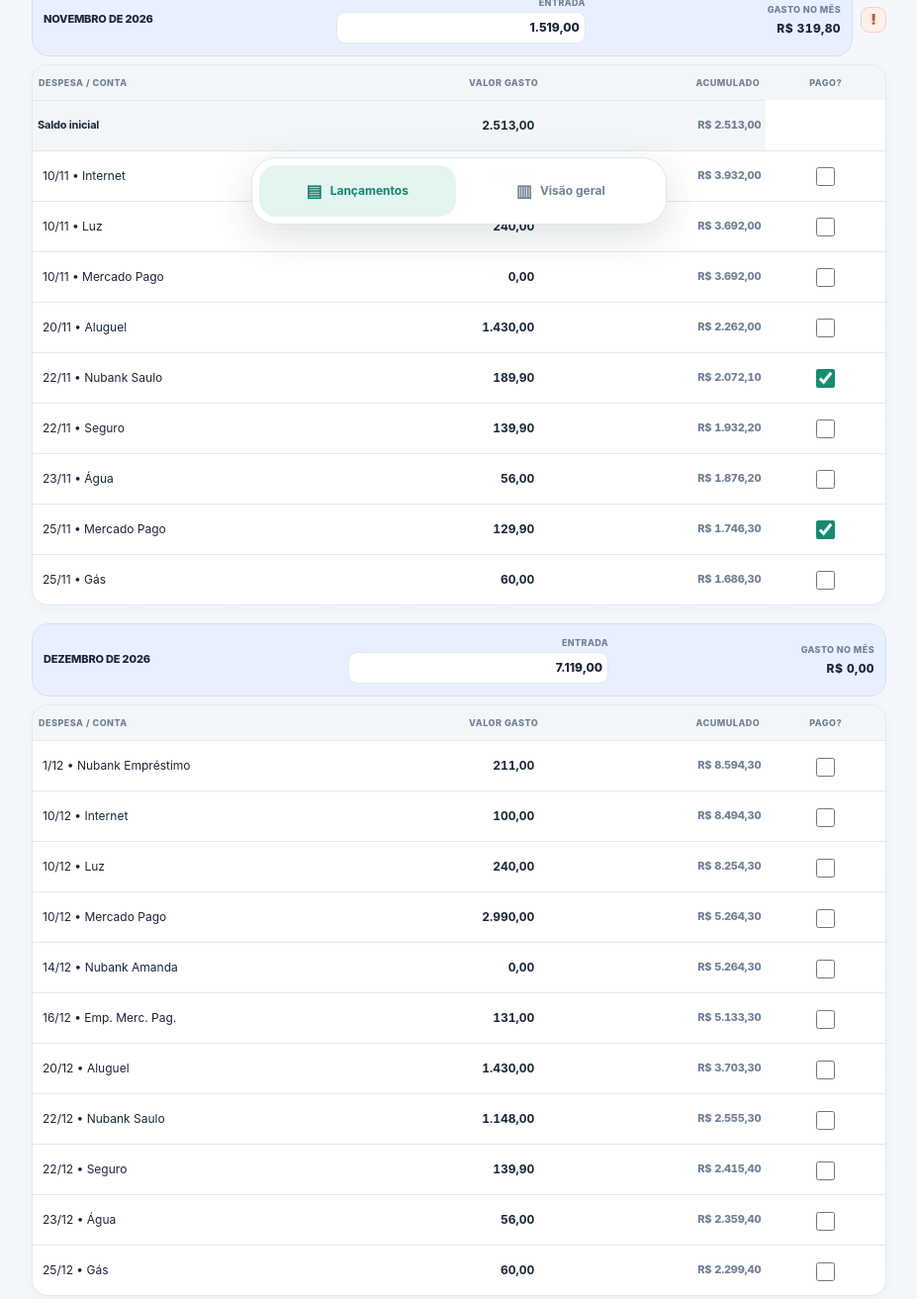
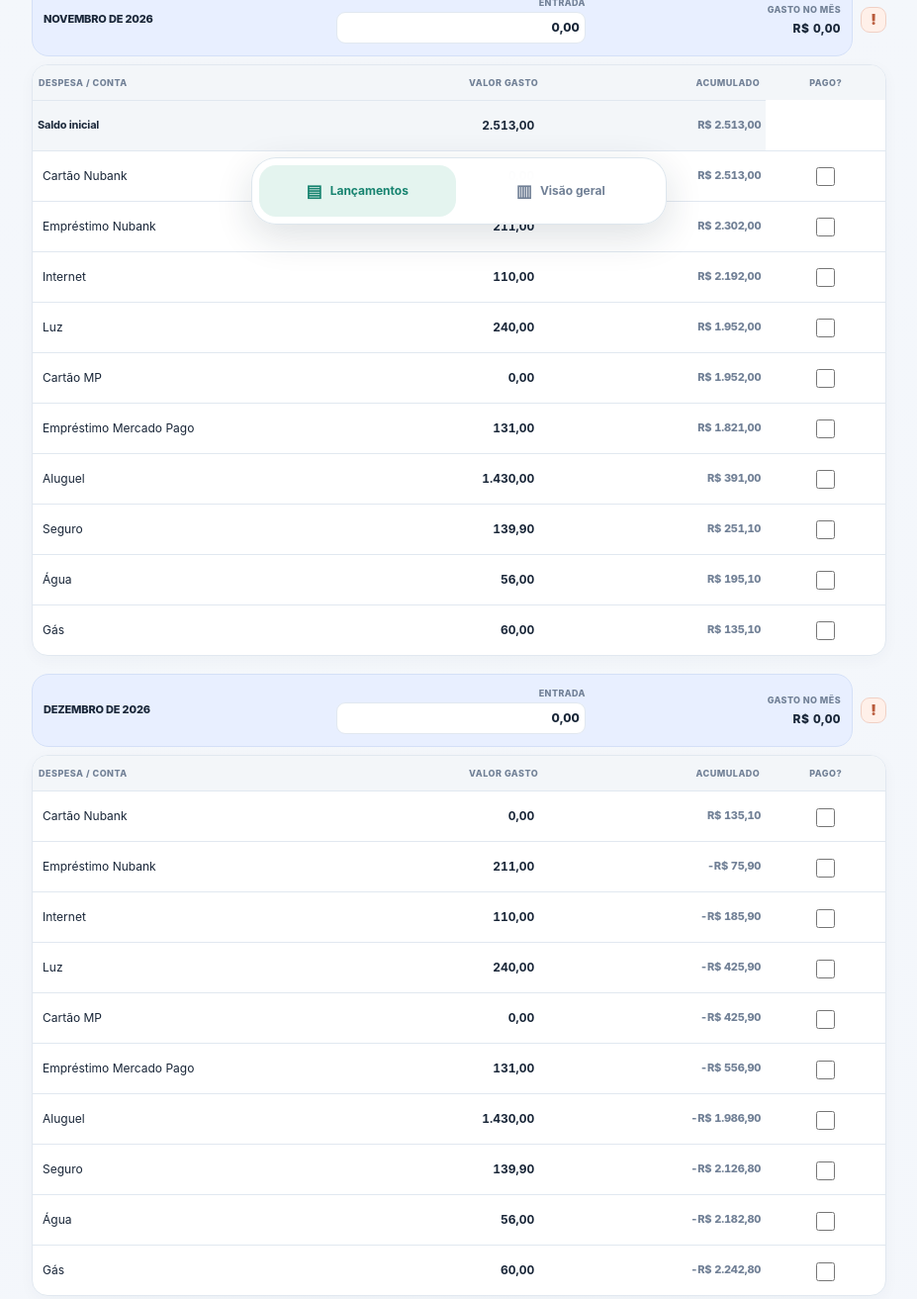
Before and after one commit to sauloobarboza/meu-controle-financeiros, a plain HTML site: page index.html in a window 1280 px wide. Shown: the part 561-1874 px from the top of the page at 99% size, without its empty margins (176-1103 px from the left). Drawn offline with Linux system fonts and the light colour scheme.

Commit message:
Substituir lançamentos por contas fixas até junho de 2027

```diff
--- a/index.html
+++ b/index.html
@@ -77,36 +77,30 @@ function money(v){let s=String(v||'').trim().replace(/[R$\s]/g,'');if(!s)return
 function esc(s){return String(s??'').replace(/[&<>"']/g,c=>({'&':'&amp;','<':'&lt;','>':'&gt;','"':'&quot;',"'":'&#39;'}[c]))}
 function defaultData(){return{initial:2500,months:[{id:'demo-nov-2026',key:'2026-11',label:'Novembro de 2026',income:5000,rows:[{id:uid(),name:'Aluguel',expense:1200},{id:uid(),name:'Mercado',expense:850},{id:uid(),name:'Internet',expense:160},{id:uid(),name:'Água',expense:90}]},{id:'demo-dec-2026',key:'2026-12',label:'Dezembro de 2026',income:4800,rows:[{id:uid(),name:'Aluguel',expense:1450},{id:uid(),name:'Mercado',expense:900},{id:uid(),name:'Internet',expense:180},{id:uid(),name:'Água',expense:120}]}]}}
 
-const AURORA_IMPORT_VERSION='aurora-nov2026-dez2027-v1';
+
+const AURORA_IMPORT_VERSION='base-fixa-nov2026-jun2027-v2';
 function auroraData(){
- const makeRows=(ym,items)=>items.map(([day,name,category,value,paid=false])=>({id:uid(),name:day+'/'+ym.slice(5)+' • '+name,category,date:ym+'-'+String(day).padStart(2,'0'),expense:value,paid}));
- const makeMonth=(year,month,incomes,items)=>{const key=year+'-'+String(month).padStart(2,'0'),ym=key;return{id:'aurora-'+key,key,label:labelFromDate(year,month),income:incomes.reduce((s,x)=>s+x.value,0),incomeItems:incomes.map(x=>({date:key+'-'+String(x.day).padStart(2,'0'),name:x.name,value:x.value})),rows:makeRows(ym,items)}};
- const recurring=(cardSaulo=0,market=0)=>[
- [1,'Nubank Empréstimo','Financeiro',211],[10,'Internet','Internet',100],[10,'Luz','Moradia',240],[10,'Mercado Pago','Cartão de crédito',market],
- [14,'Nubank Amanda','Cartão de crédito',0],[15,'Salário (dia 15)','Salário',0],[16,'Emp. Merc. Pag.','Financeiro',131],
- [20,'Aluguel','Aluguel',1430],[22,'Nubank Saulo','Cartão de crédito',cardSaulo],[22,'Seguro','Transporte',139.90],
- [23,'Água','Moradia',56],[25,'Gás','Moradia',60]
+ const months=[];
+ const templates=[
+  ['Cartão Nubank',0],['Empréstimo Nubank',211],['Internet',110],['Luz',240],
+  ['Cartão MP',0],['Empréstimo Mercado Pago',131],['Aluguel',1430],
+  ['Seguro',139.90],['Água',56],['Gás',60]
  ];
- const months=[];
- months.push(makeMonth(2026,11,[{day:15,name:'Salário (dia 15)',value:1519}],[
- [10,'Internet','Internet',100],[10,'Luz','Moradia',240],[10,'Mercado Pago','Cartão de crédito',0],
- [20,'Aluguel','Aluguel',1430],[22,'Nubank Saulo','Cartão',189.90,true],[22,'Seguro','Transporte',139.90],
- [23,'Água','Moradia',56],[25,'Mercado Pago','Cartão',129.90,true],[25,'Gás','Moradia',60]
- ]));
- months.push(makeMonth(2026,12,[{day:1,name:'Salário (dia 1)',value:3800},{day:1,name:'13º salário - 1ª parcela',value:1800},{day:15,name:'Salário (dia 15)',value:1519}],[
- [1,'Nubank Empréstimo','Financeiro',211],[10,'Internet','Internet',100],[10,'Luz','Moradia',240],[10,'Mercado Pago','Cartão de crédito',2990],
- [14,'Nubank Amanda','Cartão de crédito',0],[16,'Emp. Merc. Pag.','Financeiro',131],[20,'Aluguel','Aluguel',1430],
- [22,'Nubank Saulo','Cartão de crédito',1148],[22,'Seguro','Transporte',139.90],[23,'Água','Moradia',56],[25,'Gás','Moradia',60]
- ]));
- months.push(makeMonth(2027,1,[{day:1,name:'Salário (dia 1)',value:3800},{day:1,name:'Entrada adicional de janeiro',value:1519},{day:15,name:'Salário (dia 15)',value:1519}],[
- [1,'Nubank Empréstimo','Financeiro',211],[10,'Internet','Internet',100],[10,'Luz','Moradia',240],[10,'Mercado Pago','Cartão de crédito',1990],
- [14,'Nubank Amanda','Cartão de crédito',0],[16,'Emp. Merc. Pag.','Financeiro',131],[20,'Aluguel','Aluguel',1430],
- [22,'Nubank Saulo','Cartão de crédito',1099],[22,'Seguro','Transporte',139.90],[23,'Água','Moradia',56],[25,'Gás','Moradia',60]
- ]));
- months.push(makeMonth(2027,2,[{day:1,name:'Salário (dia 1)',value:3800},{day:15,name:'Salário (dia 15)',value:1519}],recurring(744,0).filter(x=>x[1]!=='Salário (dia 15)')));
- months.push(makeMonth(2027,3,[{day:1,name:'Salário (dia 1)',value:3800},{day:15,name:'Salário (dia 15)',value:1519}],recurring(0,0).filter(x=>x[1]!=='Salário (dia 15)')));
- for(let m=4;m<=11;m++)months.push(makeMonth(2027,m,[{day:1,name:'Salário (dia 1)',value:3800},{day:15,name:'Salário (dia 15)',value:1519}],recurring(0,0).filter(x=>x[1]!=='Salário (dia 15)')));
- months.push(makeMonth(2027,12,[{day:1,name:'Salário (dia 1)',value:3800},{day:15,name:'Salário (dia 15)',value:1519}],recurring(0,0).filter(x=>x[1]!=='Salário (dia 15)'&&x[1]!=='Nubank Empréstimo')));
+ for(let y=2026,m=11;y<2027||(y===2027&&m<=6);){
+  const key=y+'-'+String(m).padStart(2,'0');
+  const days=[22,1,10,10,14,16,20,22,23,25];
+  const rows=templates.map(([name,value],i)=>({
+   id:uid(),name,expense:value,paid:false,category:
+    i===0||i===4?'Cartão de crédito':
+    i===1||i===5?'Empréstimos':
+    i===2?'Internet':
+    i===3||i===8||i===9?'Moradia':
+    i===6?'Aluguel':'Transporte',
+   date:key+'-'+String(days[i]).padStart(2,'0')
+  }));
+  months.push({id:'base-'+key,key,label:labelFromDate(y,m),income:0,rows});
+  m++;if(m===13){m=1;y++}
+ }
  return{initial:2513,months,importVersion:AURORA_IMPORT_VERSION};
 }
 
```
